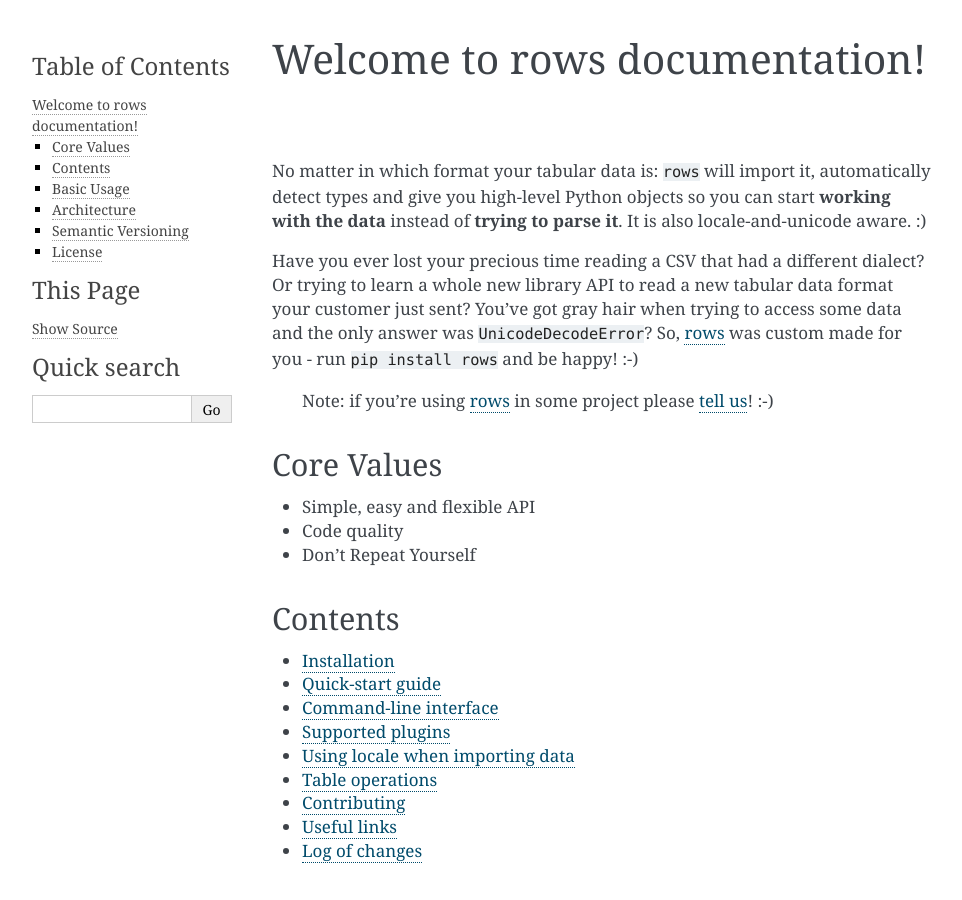
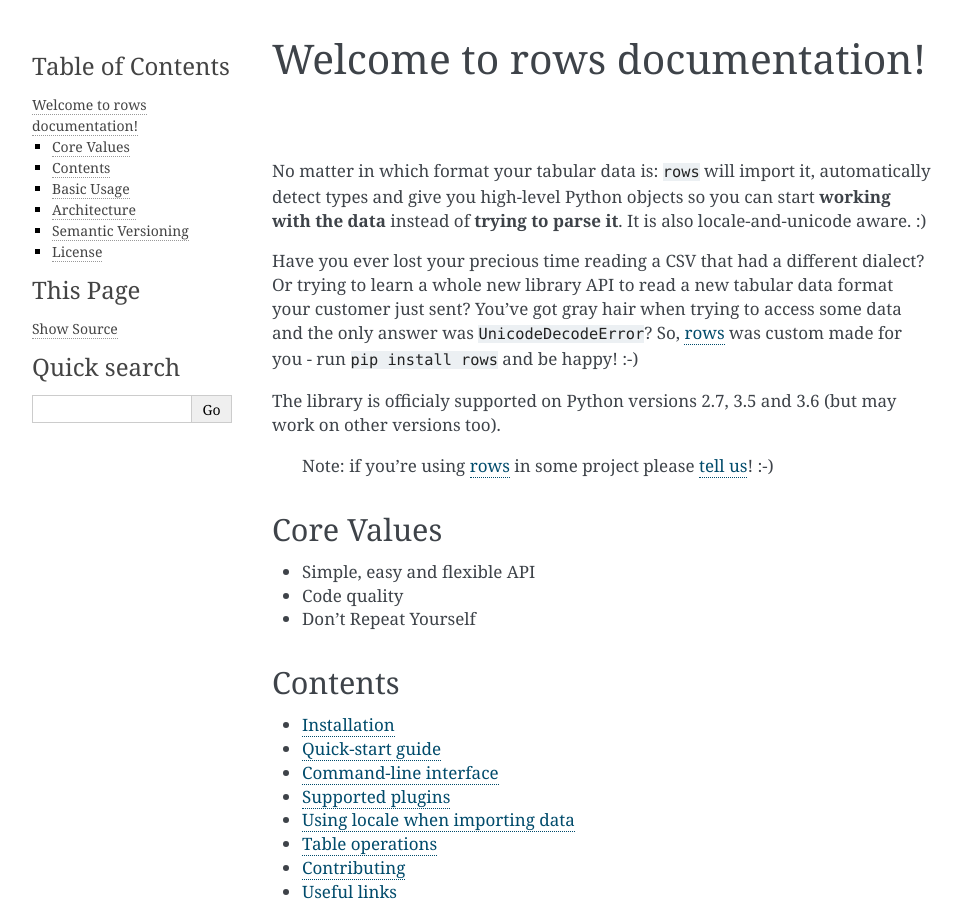
Before and after one commit to turicas/rows, a Sphinx documentation site: the page built from docs/index.md, in a window 1280 px wide and 900 px high. Shown: the whole window, without its empty margins (148-1110 px from the left). Built offline with Sphinx 7.4.7, drawn with Linux system fonts in a browser that asks for light colours.

Commit message:
Add Python3.6 to setup.py and docs

```diff
--- a/docs/index.md
+++ b/docs/index.md
@@ -10,6 +10,9 @@ dialect? Or trying to learn a whole new library API to read a new tabular data
 format your customer just sent? You've got gray hair when trying to access
 some data and the only answer was `UnicodeDecodeError`? So,
 [rows][rows] was custom made for you - run `pip install rows` and be happy! :-)
+
+The library is officialy supported on Python versions 2.7, 3.5 and 3.6 (but may
+work on other versions too).
 
 > Note: if you're using [rows][rows] in some project please [tell
 > us][rows-issue-103]! :-)
--- a/setup.py
+++ b/setup.py
@@ -71,6 +71,7 @@ setup(name='rows',
           'Operating System :: OS Independent',
           'Programming Language :: Python :: 2.7',
           'Programming Language :: Python :: 3.5',
+          'Programming Language :: Python :: 3.6',
           'Topic :: Database',
           'Topic :: Software Development :: Libraries :: Python Modules',
           'Topic :: Text Processing :: Markup :: HTML',
```
